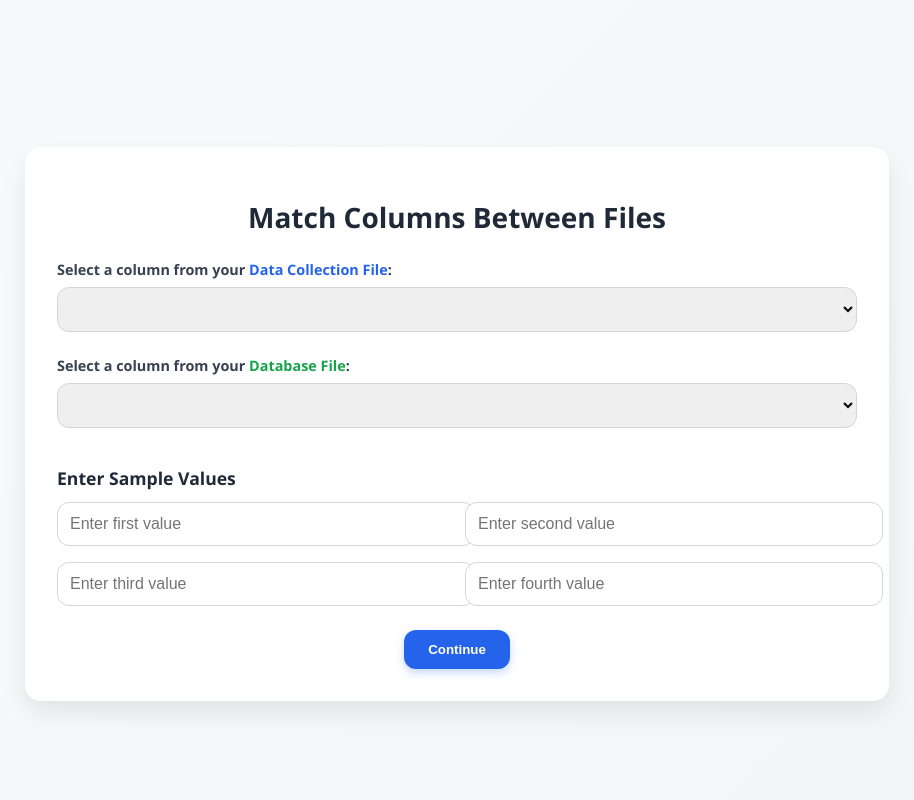
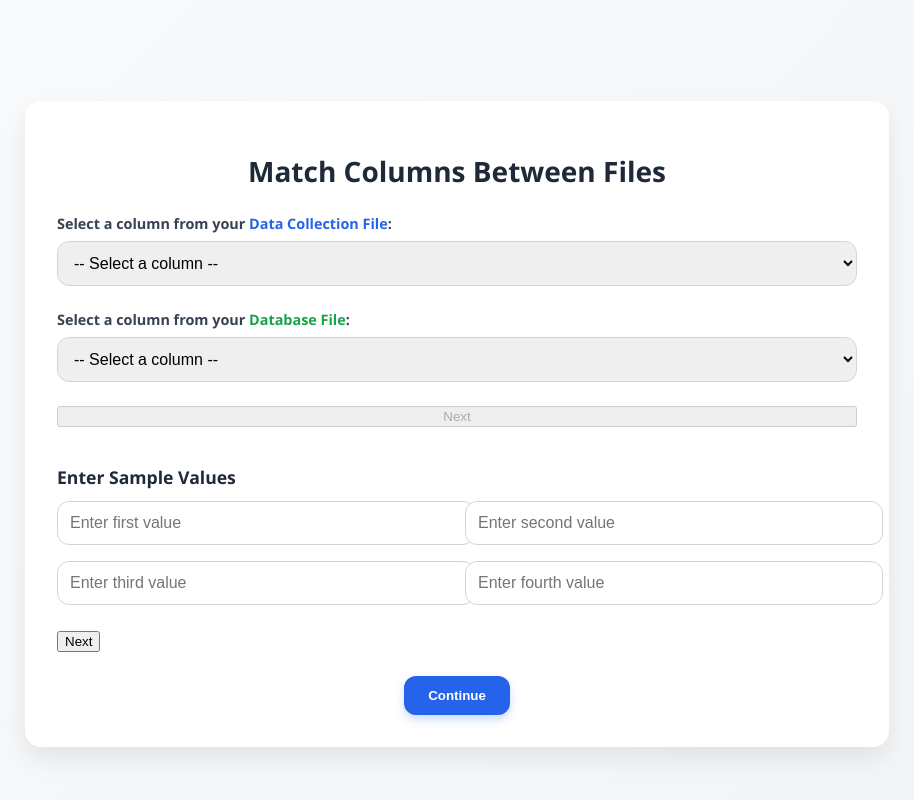
Before and after one commit to SumitM123/Research, a React (Create React App) app in the folder frontend/: page /collectDetails in a window 1280 px wide. Shown: the top 800 px of the page, without its empty margins (183-1097 px from the left). Built offline with nearby package versions, Linux system fonts and the light colour scheme; the HTML template or start-up script is replaced by a standard one.

Commit message:
Added references for selects

```diff
--- a/frontend/src/pages/collectDetails.jsx
+++ b/frontend/src/pages/collectDetails.jsx
@@ -1,4 +1,4 @@
-import React from "react";
+import React, { useEffect, useRef} from "react";
 import { useColumnInfo } from "../Contexts/columnInfoContext";
 import "../pages/collectDetails.css"
 
@@ -7,7 +7,19 @@ const CollectDetails = () => {
     dataFileAvailableTopics,
     dataBaseFileAvailableTopics,
   } = useColumnInfo();
+  let lightUpNextButton = false;
+  const dataFileRef = useRef(null);
+  const dataBaseRef = useRef(null);
 
+  const goToSecondHalf = () => {
+
+  }
+  useEffect( () => {
+    if(dataFileRef.current.value !== "" && dataBaseRef.current.value !== "") {
+      lightUpNextButton = true;
+    }
+
+  }, [dataFileRef, dataBaseRef]);
   return (
     <div className="collect-details-page">
       <div className="collect-details-card">
@@ -16,12 +28,14 @@ const CollectDetails = () => {
         </h1>
 
         <form className="collect-details-form">
-          {/* Data Collection File */}
           <div>
             <label className="collect-details-label">
               Select a column from your <span style={{ color: "#2563eb" }}>Data Collection File</span>:
             </label>
-            <select required className="collect-details-select">
+            <select required className="collect-details-select" defaultValue="" ref={dataFileRef}>
+              <option value="" disabled>
+                -- Select a column --
+              </option>
               {(dataFileAvailableTopics || []).map((topic, idx) => (
                 <option key={idx} value={topic}>
                   {topic}
@@ -35,7 +49,10 @@ const CollectDetails = () => {
             <label className="collect-details-label">
               Select a column from your <span style={{ color: "#16a34a" }}>Database File</span>:
             </label>
-            <select required className="collect-details-select">
+            <select required className="collect-details-select" defaultValue="" ref={dataBaseRef}>
+              <option value="" disabled>
+                -- Select a column --
+              </option>
               {(dataBaseFileAvailableTopics || []).map((topic, idx) => (
                 <option key={idx} value={topic}>
                   {topic}
@@ -43,7 +60,9 @@ const CollectDetails = () => {
               ))}
             </select>
           </div>
-
+          <button onClick={goToSecondHalf} disabled={!lightUpNextButton}>
+            Next
+          </button>
           {/* ADD LOGIC SO THAT THIS ONLY POPS UP WITH THE RIGHT UPDATED COLUMNS AND IF THE PAST TWO FIELDS HAVE BEEN INPUTTED*/}
           <div>
             <h2 className="collect-details-subtitle">Enter Sample Values</h2>
@@ -54,7 +73,9 @@ const CollectDetails = () => {
               <input type="text" placeholder="Enter fourth value" className="collect-details-input" />
             </div>
           </div>
-
+          <div>
+            <button > Next </button>
+          </div>
           {/* Submit Button */}
           <div style={{ textAlign: "center" }}>
             <button type="submit" className="collect-details-button">
```
